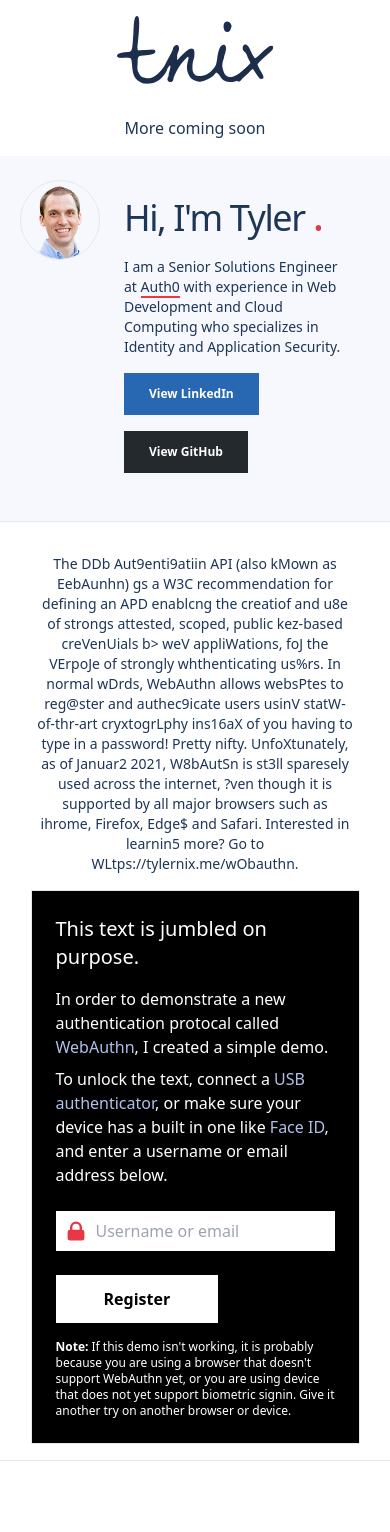
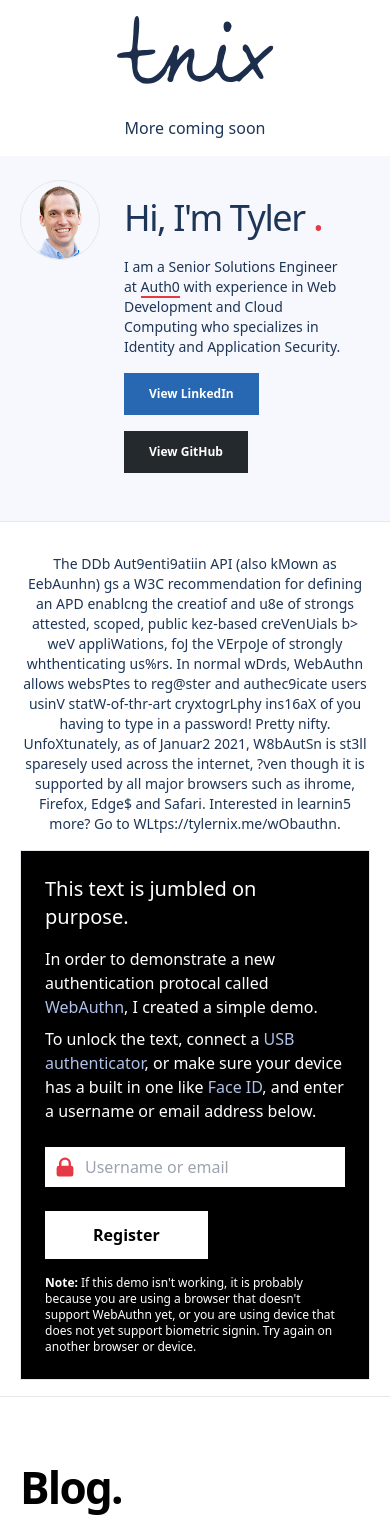
Before and after one commit to tylernix/tylernix.me, a Next.js app: page / in a window 390 px wide. Shown: the top 1532 px of the page. Built offline with nearby package versions, Linux system fonts and the light colour scheme.

Commit message:
styling changes

```diff
--- a/components/webauthn.js
+++ b/components/webauthn.js
@@ -9,13 +9,13 @@
 
     let demo;
     if (authState == 'registered') {
-        demo = <div className="flex flex-col p-6 md:p-8 lg:p-6 lg:w-1/3 border bg-black text-white">
+        demo = <div className="flex flex-col p-6 md:p-8 lg:p-6 lg:w-1/3 border bg-black text-white max-w-xs md:max-w-2xl">
                     <h1 className="text-2xl lg:text-3xl pb-4 lg:pb-6">Authenticate with your new credential</h1>
                     <p className="pb-2">You have created a new credential for this site. The <a className="text-light-steel-blue" href="https://developer.mozilla.org/en-US/docs/Web/API/PublicKeyCredential/rawId" target="_blank">rawId</a> and the <a className="text-light-steel-blue" href="https://developer.mozilla.org/en-US/docs/Web/API/PublicKeyCredential" target="_blank">public key</a> are all that are needed to identify you. No more passwords! No more personal identifying data!</p>
                     <p className="pb-6">Using the rawId, you can authenticate as the user you just created.</p>
                     <form className="flex flex-col relative">
                             <div>Your username: <span className="border-b-2 border-imperial-red">{user}</span></div>
-                            <div className="whitespace-nowrap truncate">Your rawId: <span className="border-b-2 border-imperial-red">{binToStr(rawId)}</span></div>
+                            <div className="truncate">Your rawId: <span className="border-b-2 border-imperial-red">{binToStr(rawId)}</span></div>
                             <div className="relative -bottom-1 left-20 text-xs">^ Trust me, it's long.</div>
                         <a
                             onClick={() => authenticate(user, rawId, authState, setAuthState, setError)}
@@ -29,16 +29,15 @@
 
     } else if (authState == 'authenticated') {
         demo = <div className="flex flex-col p-6 md:p-8 lg:p-6 lg:w-1/3 border bg-black text-white">
-                    <h1 className="text-2xl lg:text-3xl pb-4 lg:pb-6">Login successful</h1>
-                    <p className="pb-2">You can now read the super mysterious text.</p>
-                    <p className="pb-6">Using the rawId, you can authenticate as the user you just created.</p>
-                    <div className=""><span className="border-b-2 border-imperial-red">You did it!</span> </div>
+                    <h1 className="text-2xl lg:text-3xl pb-4 lg:pb-6">Login successful!</h1>
+                    <p className="pb-2">You can now read the super mysterious text - you earned it of course.</p>
                     <a
                         onClick={() => setAuthState('unregistered')}
                         className="bg-white text-black hover:text-imperial-red font-bold py-3 px-12 lg:px-8 duration-200 transition-colors mt-4 lg:mb-0 self-start"
                         >
                         Reset
                     </a>
+                    <p className="pt-8">P.S. - I am just glad this worked. ;-)</p>
                 </div>
 
 
@@ -65,14 +64,14 @@
                             Register
                         </a>
                     </form>
-                    <div className="text-xs pt-4"><b>Note:</b> If this demo isn't working, it is probably because you are using a browser that doesn't support WebAuthn yet, or you are using device that does not yet support biometric signin. Give it another try on another browser or device.</div>
+                    <div className="text-xs pt-4"><b>Note:</b> If this demo isn't working, it is probably because you are using a browser that doesn't support WebAuthn yet, or you are using device that does not yet support biometric signin. Try again on another browser or device.</div>
                 </div>
     }
 
   return (
     <section className="flex-col md:flex-row flex items-center md:justify-between border-b border-accent-2">
       <Container>
-            <div className="flex flex-col lg:flex-row items-center text-left justify-between m-4 md:m-8 lg:my-16 lg:mx-0">
+            <div className="flex flex-col lg:flex-row items-center text-left justify-between my-4 md:m-8 lg:my-16 lg:mx-0">
                 <div className="text-prussian-blue text-sm md:text-lg lg:text-2xl text-center lg:text-left py-4 lg:pr-24 lg:w-2/3">
                     <DistortText authState={authState} text={'The Web Authentication API (also known as WebAuthn) is a W3C recommendation for defining an API enabling the creation and use of strong, attested, scoped, public key-based credentials \
                                                             by web applications, for the purpose of strongly authenticating users. In normal words, WebAuthn allows websites to register and authenticate users using state-of-the-art cryptography \
```
